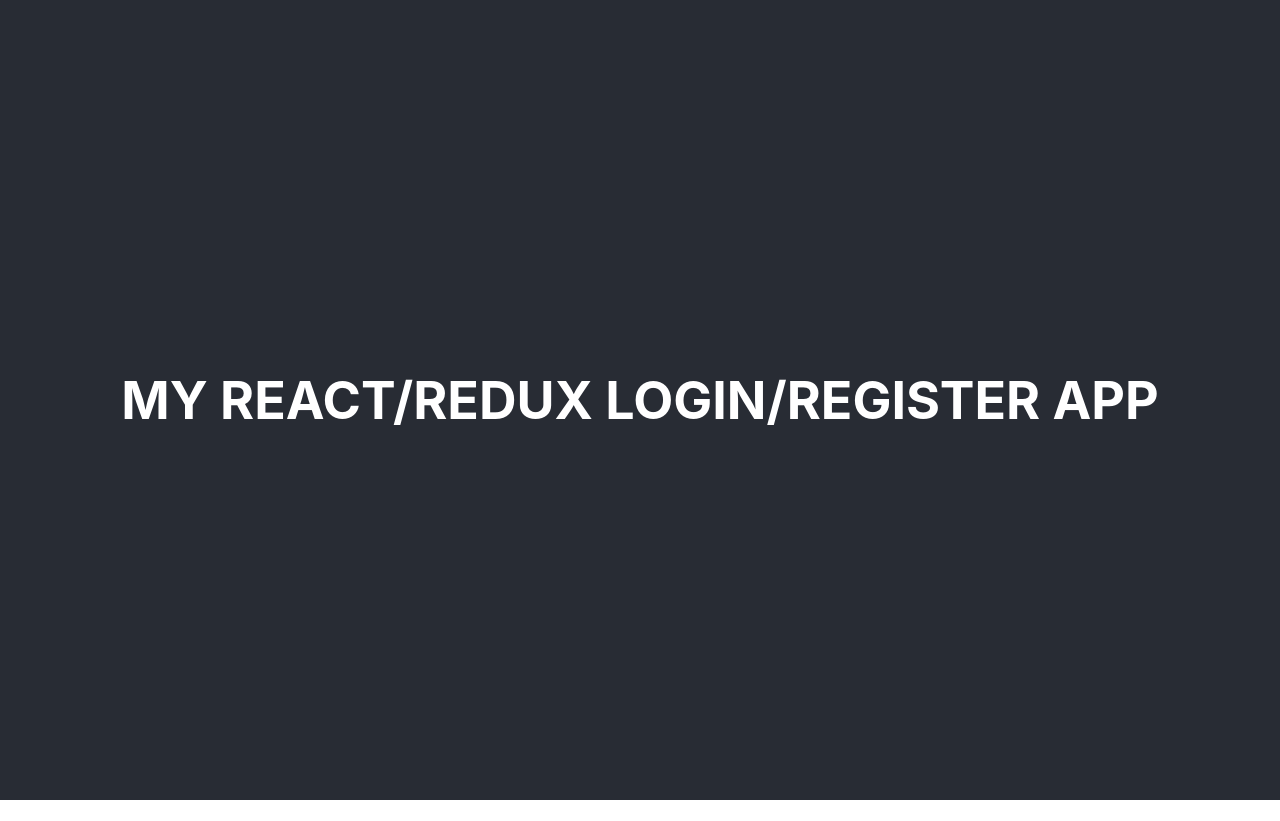
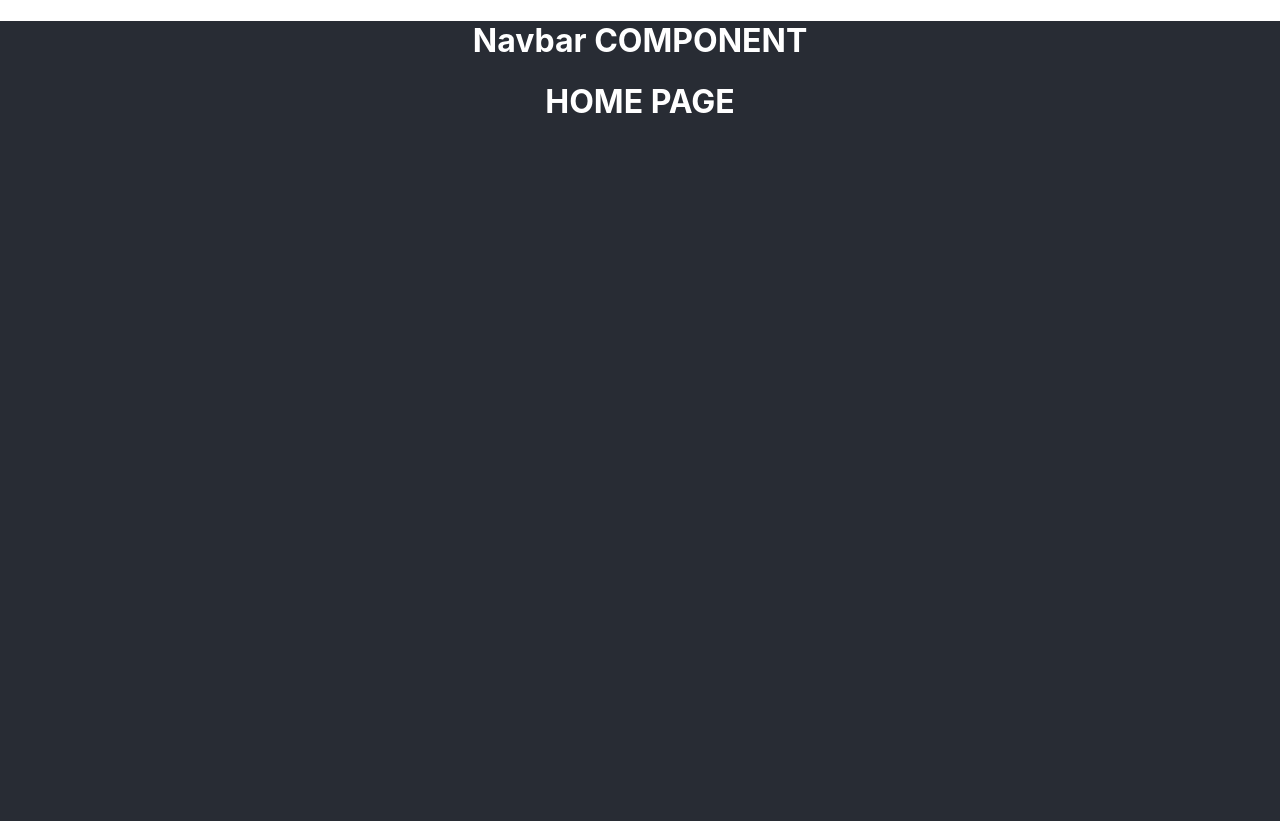
Before and after one commit to JessicaPerez1/React-Auth0-Login, a React (Create React App) app: page / in a window 1280 px wide. Before the commit the page ends 800 px from the top, so only its background shows below. Built offline with nearby package versions, Linux system fonts and the light colour scheme.

Commit message:
updated APP.js

```diff
--- a/package.json
+++ b/package.json
@@ -9,6 +9,7 @@
     "axios": "^0.21.1",
     "react": "^17.0.1",
     "react-dom": "^17.0.1",
+    "react-router-dom": "^5.2.0",
     "react-scripts": "4.0.3",
     "web-vitals": "^1.1.0"
   },
--- a/src/App.css
+++ b/src/App.css
@@ -1,14 +1,17 @@
 .App {
   text-align: center;
+  background-color: #282c34;
+  color: white;
+  min-height: 100vh;
 }
 
-.App-header {
+/* .App-header {
   background-color: #282c34;
+  color: white;
   min-height: 100vh;
   display: flex;
   flex-direction: column;
   align-items: center;
   justify-content: center;
   font-size: calc(10px + 2vmin);
-  color: white;
-}
+} */
--- a/src/App.js
+++ b/src/App.js
@@ -1,13 +1,34 @@
+import React from 'react'
+import { Router, Route, Switch } from 'react-router-dom'
+import {  history } from './helpers/history'
+
+import Login from './components/Login'
+import Home from './components/Home'
+import Navigation from './components/Navigation'
+
 import './App.css';
 
-function App() {
+const App = () => {
   return (
-    <div className="App">
-      <header className="App-header">
-        <h1>MY REACT/REDUX LOGIN/REGISTER APP</h1>
-      </header>
+    <div className='App'>
+    <Router history={history}>
+      <Navigation />
+      <Switch>
+        <Route exact path='/'>
+          <Home />
+        </Route>
+        <Route exact path='/login'>
+          <Login />
+        </Route>
+      </Switch>
+    </Router>
     </div>
+    // <div className="App">
+    //   <header className="App-header">
+    //     <h1>MY REACT/REDUX LOGIN/REGISTER APP</h1>
+    //   </header>
+    // </div>
   );
-}
+};
 
 export default App;
--- /dev/null
+++ b/src/components/Home.js
@@ -0,0 +1,9 @@
+import React from 'react'
+
+const Home = () => {
+    return (
+        <h1>HOME PAGE</h1>
+    )
+}
+
+export default Home
--- /dev/null
+++ b/src/components/Login.js
@@ -0,0 +1,9 @@
+import React from 'react'
+
+const Login = () => {
+    return (
+        <h1>Login PAGE</h1>
+    )
+}
+
+export default Login
--- /dev/null
+++ b/src/components/Navigation.js
@@ -0,0 +1,9 @@
+import React from 'react'
+
+const Navigation = () => {
+    return (
+        <h1>Navbar COMPONENT</h1>
+    )
+}
+
+export default Navigation
--- /dev/null
+++ b/src/helpers/history.js
@@ -0,0 +1,3 @@
+import { createBrowserHistory } from 'history';
+
+export const history = createBrowserHistory();
--- a/src/services/auth.service.js
+++ b/src/services/auth.service.js
@@ -16,13 +16,13 @@
         username,
         password
     }).then((response) => {
+    // if token exists, save to localStorage
     if (response.data.accessToken) {
         localStorage.setItem('user', JSON.stringify(response.data));
     }
     return response.data;
 });
 };
-    // if token exists, save to localStorage
 
 //when logout, remove from localstorage
 const logout = () => {
```
Also changed, not shown: src/actions/authActions.js (added, +38 -0 lines), src/components/Register.js (added, +9 -0 lines), 1 other file (tests, documents, lock files or other folders).
